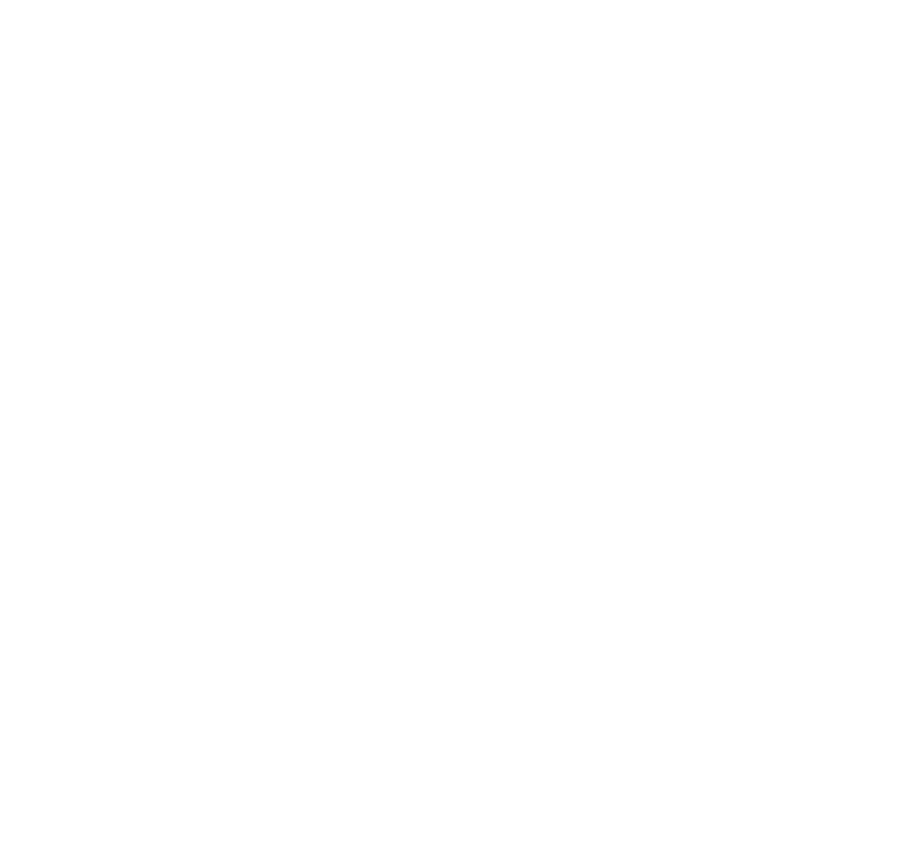
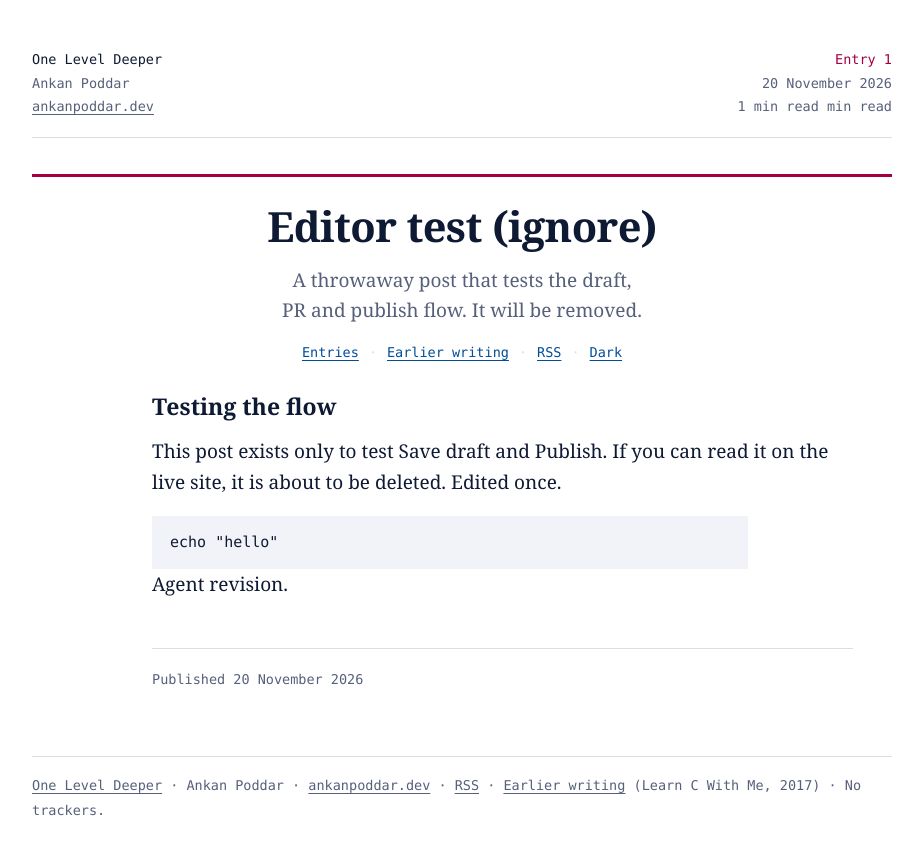
Before and after one commit to ankan17/blog, an Astro site: page /editor-test-ignore/ in a window 1280 px wide. Before the commit this address had no page. Shown: the whole page, without its empty margins (178-1101 px from the left). Before the commit the page ends 800 px from the top, so only its background shows below. Built offline with nearby package versions, Linux system fonts and the light colour scheme; Astro itself is replaced by a stand-in of ours; some packages are replaced by stand-ins of ours; code samples lack their colours; a web font is replaced by a local one.

```diff
--- a/src/content/posts/editor-test-ignore.md
+++ b/src/content/posts/editor-test-ignore.md
@@ -1,9 +1,9 @@
 ---
 title: "Editor test (ignore)"
 description: "A throwaway post that tests the draft, PR and publish flow. It will be removed."
-date: 2026-11-21
+date: 2026-11-20
 tags: []
-draft: true
+draft: false
 ---
 
 ## Testing the flow
```
